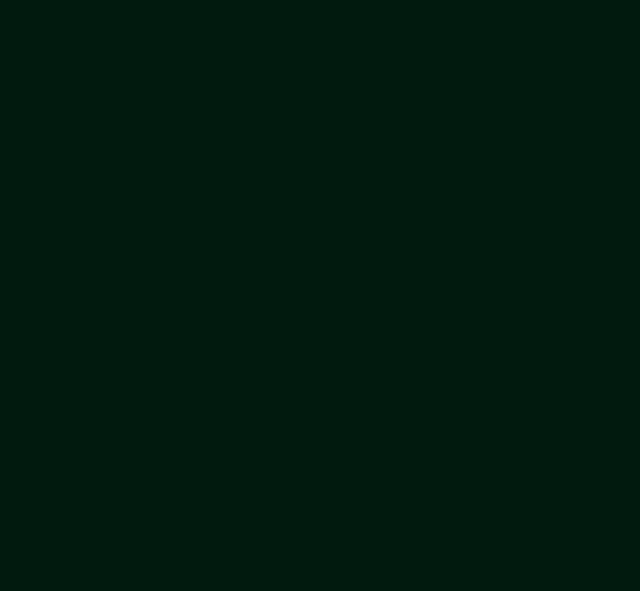
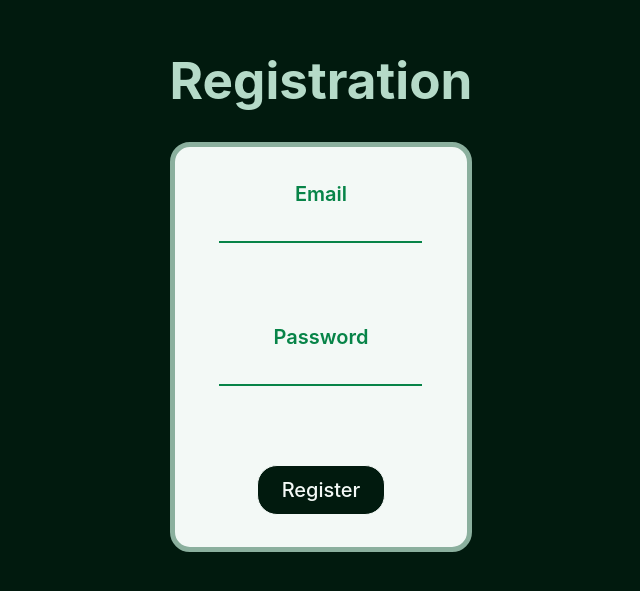
Before and after one commit to Borjampm/Proyecto-IIC2173-Grupo1-Frontend, a React (Vite) app in the folder legit-project/: page /registration in a window 1280 px wide. Shown: the part 115-706 px from the top of the page, without its empty margins (319-959 px from the left). Built offline with nearby package versions, Linux system fonts and the light colour scheme.

Commit message:
create register forms

```diff
--- a/legit-project/src/App.jsx
+++ b/legit-project/src/App.jsx
@@ -1,4 +1,3 @@
-import CommonButton from './common/CommonButton'
 import './App.css'
 import { Link } from 'react-router-dom'
 
@@ -8,7 +7,7 @@ function App() {
     <>
       <h1>Legit Bussines</h1>
       <Link to="/registration">
-        <CommonButton message="Get started" />
+        <button classname="btn">Get started</button>
       </Link>
 
 
--- a/legit-project/src/common/CommonButton.css
+++ /dev/null
@@ -1,3 +0,0 @@
-btn {
-    height: 2em;
-}
--- a/legit-project/src/common/CommonButton.jsx
+++ /dev/null
@@ -1,10 +0,0 @@
-import './CommonButton.css'
-
-function CommonButton(message) {
-
-    return (
-      <button classname="btn">message</button>
-    )
-  }
-
-  export default CommonButton
--- a/legit-project/src/index.css
+++ b/legit-project/src/index.css
@@ -37,7 +37,7 @@ h1 {
 }
 
 button {
-  border-radius: 15px;
+  border-radius: 20px;
   border: 1px solid #F3F9F6;
   padding: 0.6em 1.2em;
   font-size: 1em;
--- a/legit-project/src/registration/Registration.css
+++ b/legit-project/src/registration/Registration.css
@@ -0,0 +1,44 @@
+.login-fields {
+    border: 5px solid #8BB09E;
+    height: 400px;
+    background-color: #F3F9F6;
+    border-radius: 20px;
+    display: flex;
+    flex-direction: column;
+    justify-content: space-around;
+    color: #078448;
+    align-items: center;
+    font-size: 20px;
+}
+
+.field {
+    font-weight: 600;
+}
+
+.field input {
+    display: block;
+    border:none;
+    height: 30px;
+    background-color: #F3F9F6;
+    border-bottom: 2px solid #078448;
+    font-size: 15px;
+    transition-duration: 3s;
+}
+
+.field input:focus {
+    pointer-events: none;
+    outline: none;
+}
+
+.field .field-filled{
+    background-color: #B5DAC870;
+    transition-duration: 1.5s;
+}
+
+#register-form p{
+    font-size: 15px;
+    margin: 0px;
+    color: #011A0E;
+    font-weight: 200;
+    height: 15px;
+}
--- a/legit-project/src/registration/Registration.jsx
+++ b/legit-project/src/registration/Registration.jsx
@@ -1,9 +1,91 @@
+import { useState } from 'react'
 import './Registration.css'
 
 function Registration() {
+    const [email, setEmail] = useState('')
+    const [emailClass, setEmailClass] = useState('')
+    const [emailmsg, setEmailmsg] = useState('')
+
+    const [password, setPassword] = useState('')
+    const [passwordClass, setPasswordClass] = useState('')
+    const [passwordmsg, setPasswordmsg] = useState('')
+
+    const [msg, setMsg] = useState('')
+
+    const handleEmail = (e) => {
+        if (e != "") {
+            setEmail(e)
+            if (!e.includes("@")) {
+                setEmailmsg("Insert a valid email adress")
+                setEmailClass("")
+            } else {
+                setEmailmsg("")
+                setEmailClass("field-filled")
+            }
+        } else {
+            setEmail("")
+            setEmailClass("")
+        }
+    }
+
+    const handlePassword = (p) => {
+        if (p != "") {
+            setPassword(p)
+            if (p.length < 8) {
+                setPasswordmsg("Write at least 8 characters")
+                setPasswordClass("")
+            } else {
+                setPassword("")
+                setPasswordClass("field-filled")
+            }
+        } else {
+            setPassword("")
+            setPasswordClass("")
+        }
+    }
+
+    const handleSubmit = async(e) => {
+        e.preventDefault();
+
+        axios.post(`${API_URL}/auth/signup`, {
+            email: email,
+            password: password
+        }).then((response) => {
+            setMsg("Registro exitoso! Vuelve a la página anterior para logearte :)")
+        }).catch((error) => {
+            setMsg("Error al registrarse :(")
+        })
+
+    }
+
 
     return (
       <>
+        <h1>Registration</h1>
+
+        {/* <form action="/register" method="post" id="register-form" className="form"> */}
+        <form id="register-form" className="form" onSubmit={handleSubmit}>
+            <div className="login-fields">
+
+                <div className="field">
+                    <label htmlFor="email">Email</label>
+                    <input type="email" name="email" id="email" value={email} className={emailClass} onChange={e => handleEmail(e.target.value)} required />
+                    <p>{emailmsg}</p>
+                </div>
+
+                <div className="field">
+                    <label htmlFor="email">Password</label>
+                    <input type="password" name="password" id="password" value={password} className={emailClass} onChange={p => handlePassword(p.target.value)} required />
+                    <p>{passwordmsg}</p>
+                </div>
+
+
+
+                <button type="submit" className="btn">Register</button>
+
+            </div>
+
+        </form>
 
 
       </>
```
